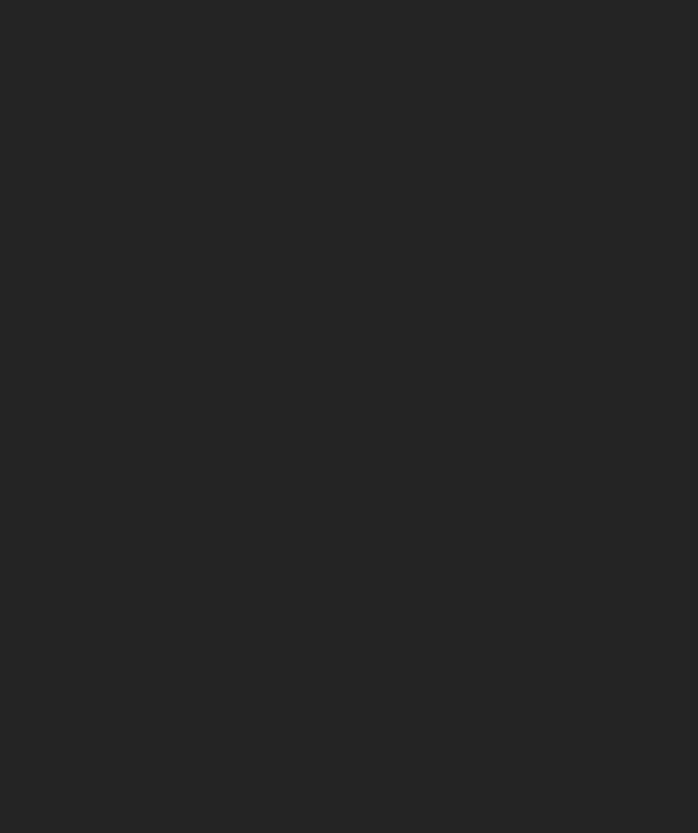
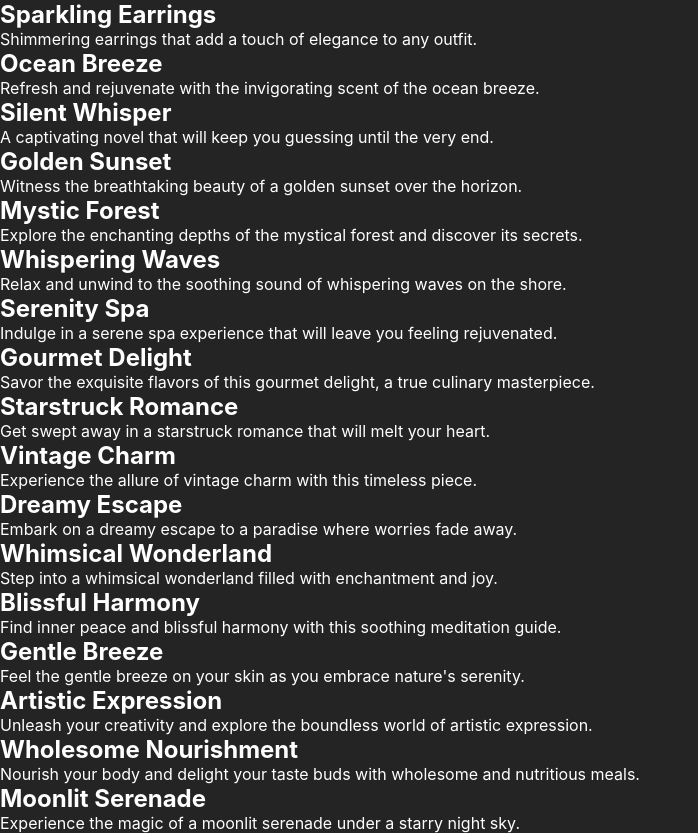
Before and after one commit to justasti/react-atsiskaitymas, a React (Vite) app: page /add in a window 1280 px wide. Before the commit this address led to /add/login. Shown: the whole page, without its empty margins (0-698 px from the left). Before the commit the page ends 800 px from the top, so only its background shows below. Built offline with nearby package versions, Linux system fonts and the light colour scheme; data requests are answered from the project's data file.

Commit message:
implement cards rendering

```diff
--- a/src/App.jsx
+++ b/src/App.jsx
@@ -3,9 +3,19 @@ import './App.css'
 import Homepage from './features/homepage/home.page'
 import LoginPage from './features/users/login-form/login.page'
 import SignupPage from './features/users/signup-form/signup.page'
-import { useSelector } from 'react-redux'
+import { useDispatch, useSelector } from 'react-redux'
+import { useEffect } from 'react'
+import { fetchCards } from './features/cards/cards.slice'
+import { fetchUsers } from './features/users/users.slice'
 function App() {
+  const dispatch = useDispatch()
   const { authUser } = useSelector((state) => state.users)
+
+  useEffect(() => {
+    dispatch(fetchUsers())
+    dispatch(fetchCards())
+  }, [])
+
   return (
     <Routes>
       <Route
--- a/src/features/cards/card/card.component.jsx
+++ b/src/features/cards/card/card.component.jsx
@@ -1,4 +1,9 @@
-const Card = () => {
-  return <div>Card</div>
+const Card = ({ card }) => {
+  return (
+    <div>
+      <h2>{card.title}</h2>
+      <p>{card.description}</p>
+    </div>
+  )
 }
 export default Card
--- a/src/features/cards/cards-list/cards-list.component.jsx
+++ b/src/features/cards/cards-list/cards-list.component.jsx
@@ -1,4 +1,15 @@
+import { useSelector } from 'react-redux'
+import Card from './../card/card.component'
+
 const CardsList = () => {
-  return <div>CardsList</div>
+  const { cards, loading } = useSelector((state) => state.cards)
+
+  return (
+    <div>
+      {loading && <p>Loading...</p>}
+      {!cards.length && !loading && <h1>No cards found!</h1>}
+      {cards?.length && cards.map((card) => <Card key={card.id} card={card} />)}
+    </div>
+  )
 }
 export default CardsList
--- a/src/features/homepage/home.page.jsx
+++ b/src/features/homepage/home.page.jsx
@@ -1,7 +1,7 @@
 import { useSelector } from 'react-redux'
+import CardsList from './../cards/cards-list/cards-list.component'
 
 const Homepage = () => {
-  const { cards, loading } = useSelector((state) => state.cards)
-  return <div>{JSON.stringify(cards)}</div>
+  return <CardsList />
 }
 export default Homepage
--- a/src/features/users/users.slice.js
+++ b/src/features/users/users.slice.js
@@ -6,7 +6,7 @@ const USERS_API_URL = 'http://localhost:3000/users'
 const initialState = {
   loading: false,
   users: [],
-  authUser: null,
+  authUser: 'as',
   error: ''
 }
 
```
